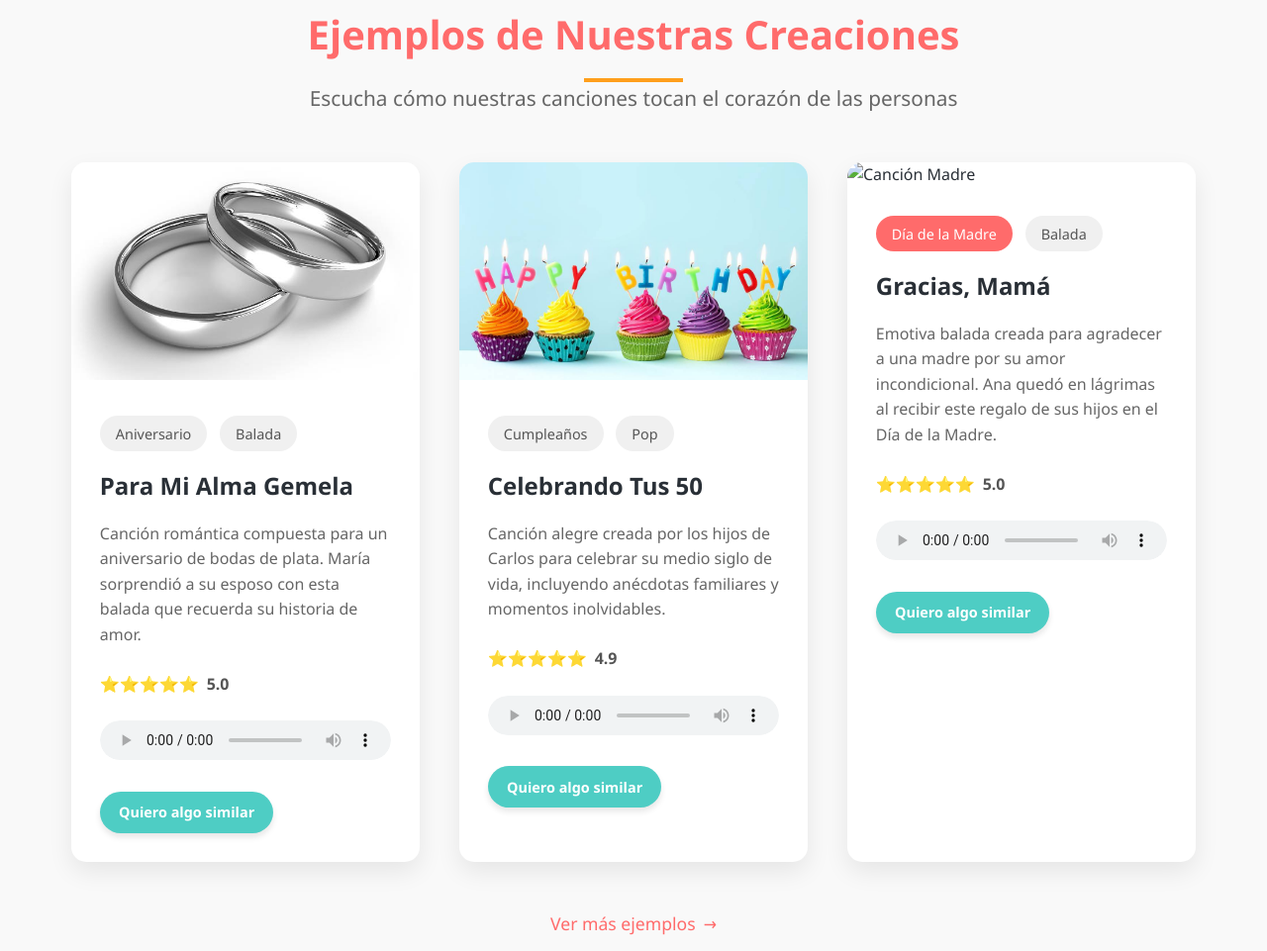
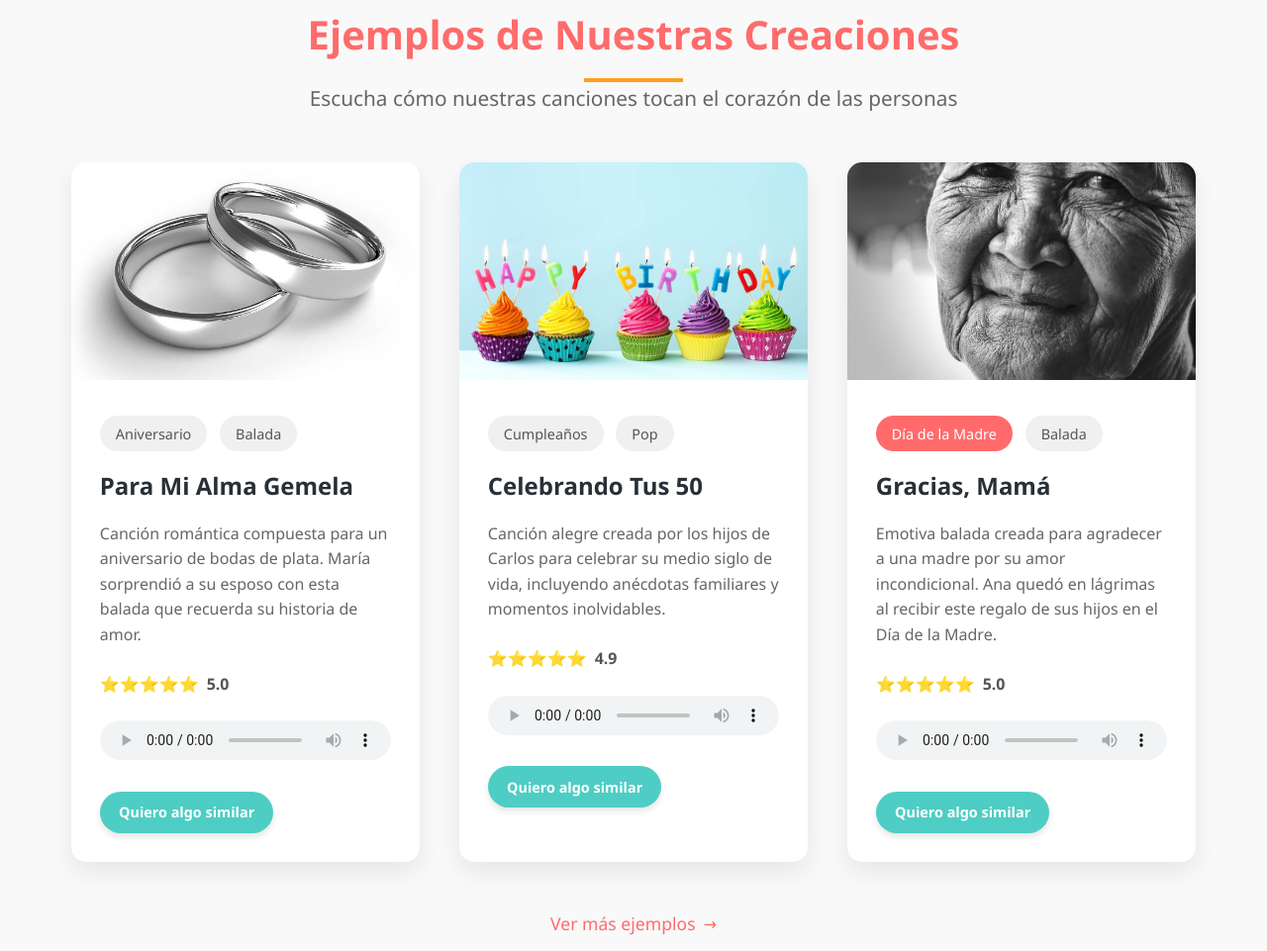
Before and after one commit to ayudamaquipan/melodiasdelcorazon, a website: page index.html in a window 1280 px wide. Shown: the part 2962-3923 px from the top of the page at 99% size. Drawn offline with Linux system fonts and the light colour scheme; a script that the page names is missing.

Commit message:
Update index.html

```diff
--- a/index.html
+++ b/index.html
@@ -1808,7 +1808,7 @@ input, select, textarea {
                 </div>
                 <div class="example-card">
                     <div class="example-image-container">
-                        <img src="imagen/madre,jpg" alt="Canción Madre" class="example-img">
+                        <img src="imagen/madre.jpg" alt="Canción Madre" class="example-img">
                         <div class="play-overlay">
                             <span class="play-icon">▶</span>
                         </div>
```
